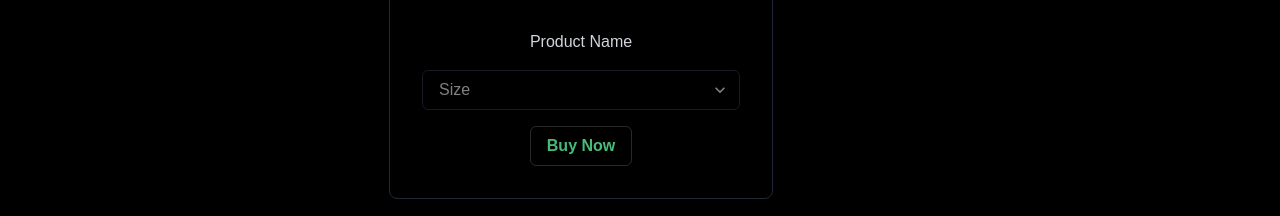
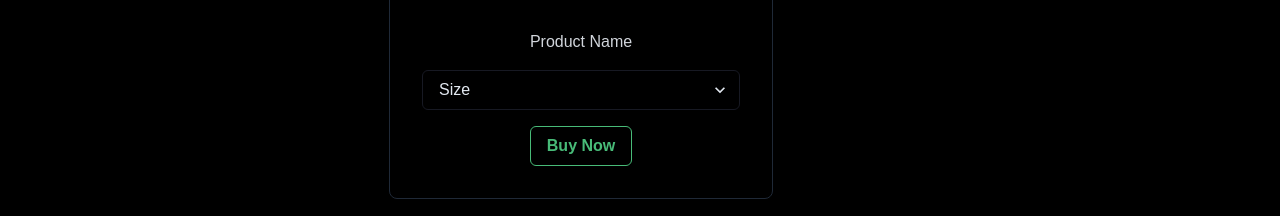
Before and after one commit to carloscodes/portfolio, a Next.js app: page /shop in a window 1280 px wide. Shown: the part 461-677 px from the top of the page. Built offline with nearby package versions, Linux system fonts and the light colour scheme.

Commit message:
minor color changes

```diff
--- a/components/shop/index.tsx
+++ b/components/shop/index.tsx
@@ -14,7 +14,7 @@ export default function Shop() {
                         Product Name
                     </Text>
                     <div className="pb-4">
-                        <Select focusBorderColor="green.500" borderColor="gray.900" color="GrayText" variant='outline' placeholder='Size'>
+                        <Select focusBorderColor="gray.700" borderColor="gray.900" color="gray.200" variant='outline' placeholder='Size'>
                             <option value="xl">X Large</option>
                             <option value="large">Large</option>
                             <option value="medium">Medium</option>
@@ -22,7 +22,7 @@ export default function Shop() {
                         </Select>
                     </div>
                     <div className="flex justify-center">
-                        <Button colorScheme='gray' color='green.400' variant='outline'>
+                        <Button color='green.400' variant='outline'>
                             Buy Now
                         </Button>
                     </div>
```
